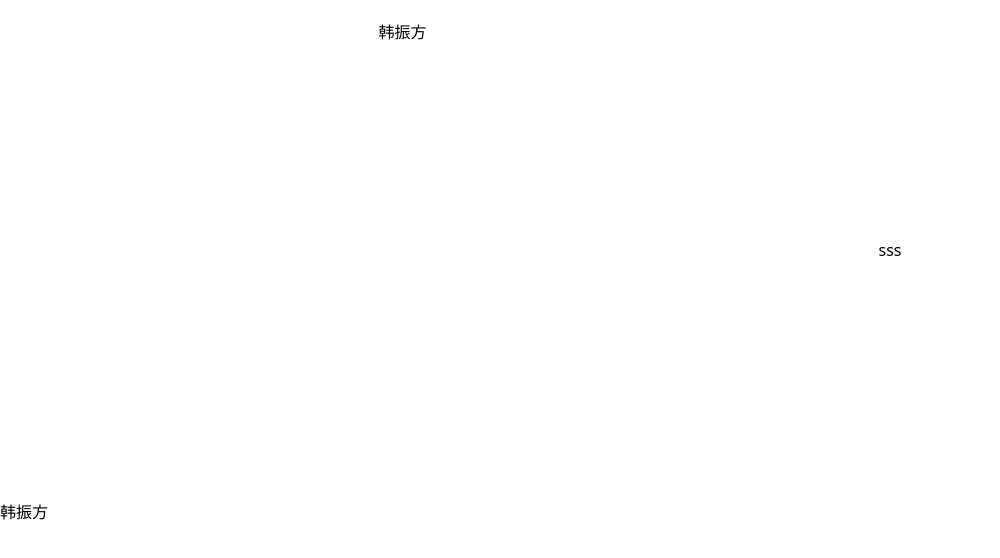
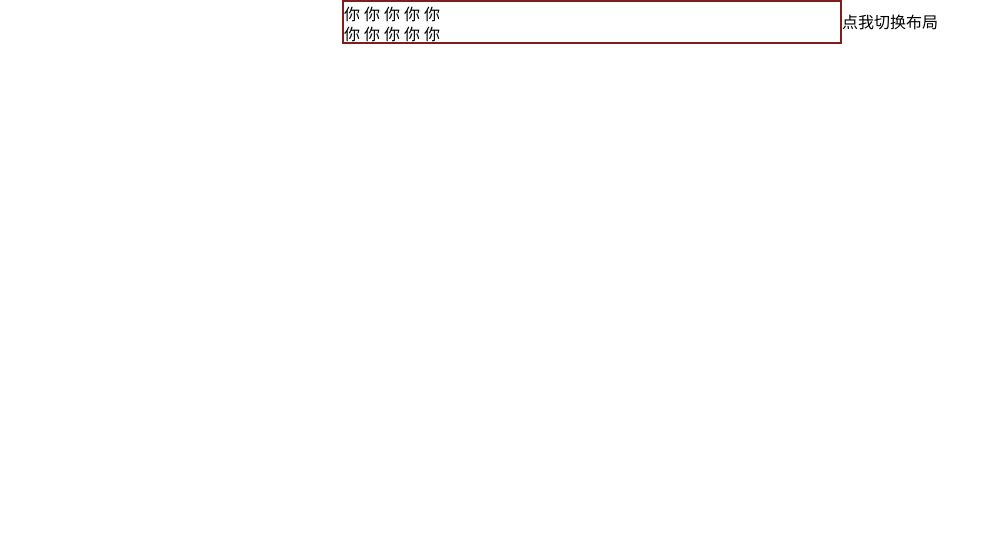
Before and after one commit to hanzhenfang/vite-vue-ts, a Vue app: page / in a window 1280 px wide. Before the commit this address had no page. Shown: the top 558 px of the page, without its empty margins (0-1000 px from the left). Built offline with nearby package versions, Linux system fonts and the light colour scheme.

Commit message:
Revert "fix:修复图片详情内照片名称显示过长的问题"
This reverts commit b512796dbbc38c981516f2511e6198e9aebe8cdb.

```diff
--- a/index.html
+++ b/index.html
@@ -8,9 +8,6 @@
   </head>
   <body>
     <div id="app"></div>
-
     <script type="module" src="/src/main.ts"></script>
-
-    <div>韩振方</div>
   </body>
 </html>
--- a/src/App.vue
+++ b/src/App.vue
@@ -1,12 +1,5 @@
 <script setup lang="ts">
-import {
-  ref,
-  computed,
-  toRefs,
-  watch,
-  onMounted,
-  type CSSProperties,
-} from "vue";
+import { ref, computed, watch, onMounted, type CSSProperties } from "vue";
 import formTextVue from "./components/formText.vue";
 import HelloWorld from "./components/HelloWorld.vue";
 import Modal from "./components/modal.vue";
@@ -26,13 +19,43 @@ import Shuangye from "./components/text/shuangye.vue";
 import createToast from "./components/toast/createToast";
 import Toast from "./components/toast/createToast";
 import OffsetWidth from "./components/toast/offsetWidth.vue";
+
+import { ToastCreator } from "./components/toast/toastCreator";
+
+const gridNumber = ref<number>(5);
+
+const testWrapper = computed<CSSProperties>(() => {
+  return {
+    display: `grid`,
+    gridTemplateColumns: `repeat(${gridNumber.value},20px)`,
+  };
+});
+
+const divStyle = computed<CSSProperties>(() => {
+  return {
+    width: `20px`,
+    transition: `width 2s ease`,
+  };
+});
+
+function testClick() {
+  gridNumber.value = 100;
+  console.log("哈哈");
+}
 </script>
 
 <template>
-  <div class="h-[500px] w-[500px]">
-    <div class="sticky top-[20px]">韩振方</div>
+  <div class="w-[500px] border-red-900 border-[2px] hover:translate-x-[10px]">
+    <div :style="testWrapper">
+      <div :style="divStyle" class="h-[20px]" v-for="item in 10">
+        <div>你</div>
+      </div>
+    </div>
   </div>
-  <div>sss</div>
+
+  <button @click="testClick">
+    <span>点我切换布局</span>
+  </button>
 </template>
 <style lang="less">
 #app {
--- a/src/components/text/Huakuai.vue
+++ b/src/components/text/Huakuai.vue
@@ -18,7 +18,7 @@ const data = ref<Array<DataType>>([
 ]);
 
 //NOTE: 下面是初始化时的滑块位置，后期有额外的tab，需要额外添加
-const INIT_OFFSET: number[] = [32, 88];
+const INIT_OFFSET:number[]=[32, 88];
 const initOffset = ref<number>(INIT_OFFSET[2]);
 const wrapper = ref<HTMLElement>();
 const currentItemStyle = ref();
@@ -26,7 +26,7 @@ const currentItemStyle = ref();
 const huakuaiStyle = computed(() => {
   const offset = initOffset.value;
   return {
-    transition: `all 2s`,
+    transition: `all .1s`,
     transform: `translateX(${offset - 15}px)`,
   };
 });
@@ -38,7 +38,7 @@ function handelClickItem(currentItem: Action) {
   const tabs = tabsList.slice(0, tabsList.length - 1);
   //3.用传入的索引值来拿到用户点击的元素dom树
   const userClickItem = tabs[currentItem];
-  console.dir(userClickItem);
+  console.dir( userClickItem);
   //4.滑块应在元素的中间,这里需要拿到offsetLeft的宽度和当前宽度的一半（clientWidth的1/2），作为滑块初始化时候的offset
   const { offsetLeft, clientWidth } = userClickItem;
   const calcOffset = offsetLeft + clientWidth / 2;
@@ -51,8 +51,8 @@ function handelClickItem(currentItem: Action) {
     .forEach((itme) => (itme.style.fontSize = "small"));
 }
 
-function userTouchStart(event: TouchEvent) {
-  console.log("event", event);
+function userTouchStart (event:TouchEvent){
+console.log('event',event)
 }
 
 onMounted(() => {
@@ -64,7 +64,10 @@ onMounted(() => {
 
 <template>
   <div
-    class="flex relative p-[20px] m-[10px] border-solid border-2 border-slate-800"
+    class="flex  relative
+    p-[20px]
+    m-[10px]
+    border-solid border-2 border-slate-800"
     ref="wrapper"
   >
     <div
@@ -76,6 +79,9 @@ onMounted(() => {
     >
       {{ item.name }}
     </div>
-    <div class="absolute top-[40px]" :style="huakuaiStyle">韩</div>
+    <div
+    class=
+    "absolute top-[40px]"
+    :style="huakuaiStyle">韩</div>
   </div>
 </template>
--- a/src/router/index.ts
+++ b/src/router/index.ts
@@ -56,9 +56,9 @@ export const router = createRouter({
   ],
 });
 
-// router.beforeEach((to, from, next) => {
-//   console.log("to", to);
-//   console.log("from", from);
-//   console.log("next", next);
-//   next();
-// });
+router.beforeEach((to, from, next) => {
+  console.log("to", to);
+  console.log("from", from);
+  console.log("next", next);
+  next();
+});
```
